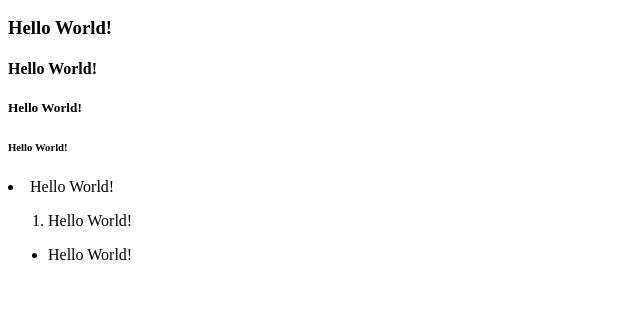
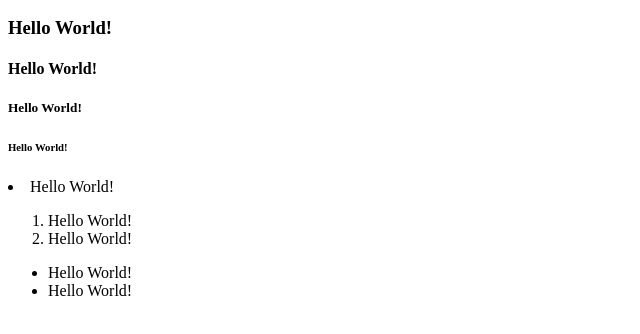
Before and after one commit to zibb03/Web-App-Practice, a plain HTML site: page ch3/2_text_list_tag.html in a window 1280 px wide. Shown: the part 136-470 px from the top of the page, without its empty margins (0-640 px from the left). Drawn offline with Linux system fonts and the light colour scheme.

Commit message:
예시 수정

```diff
--- a/ch3/2_text_list_tag.html
+++ b/ch3/2_text_list_tag.html
@@ -20,8 +20,10 @@
     <li>Hello World!</li>
     <ol>
         <li>Hello World!</li>
+        <li>Hello World!</li>
     </ol>
     <ul>
+        <li>Hello World!</li>
         <li>Hello World!</li>
     </ul>
 </body>
```
